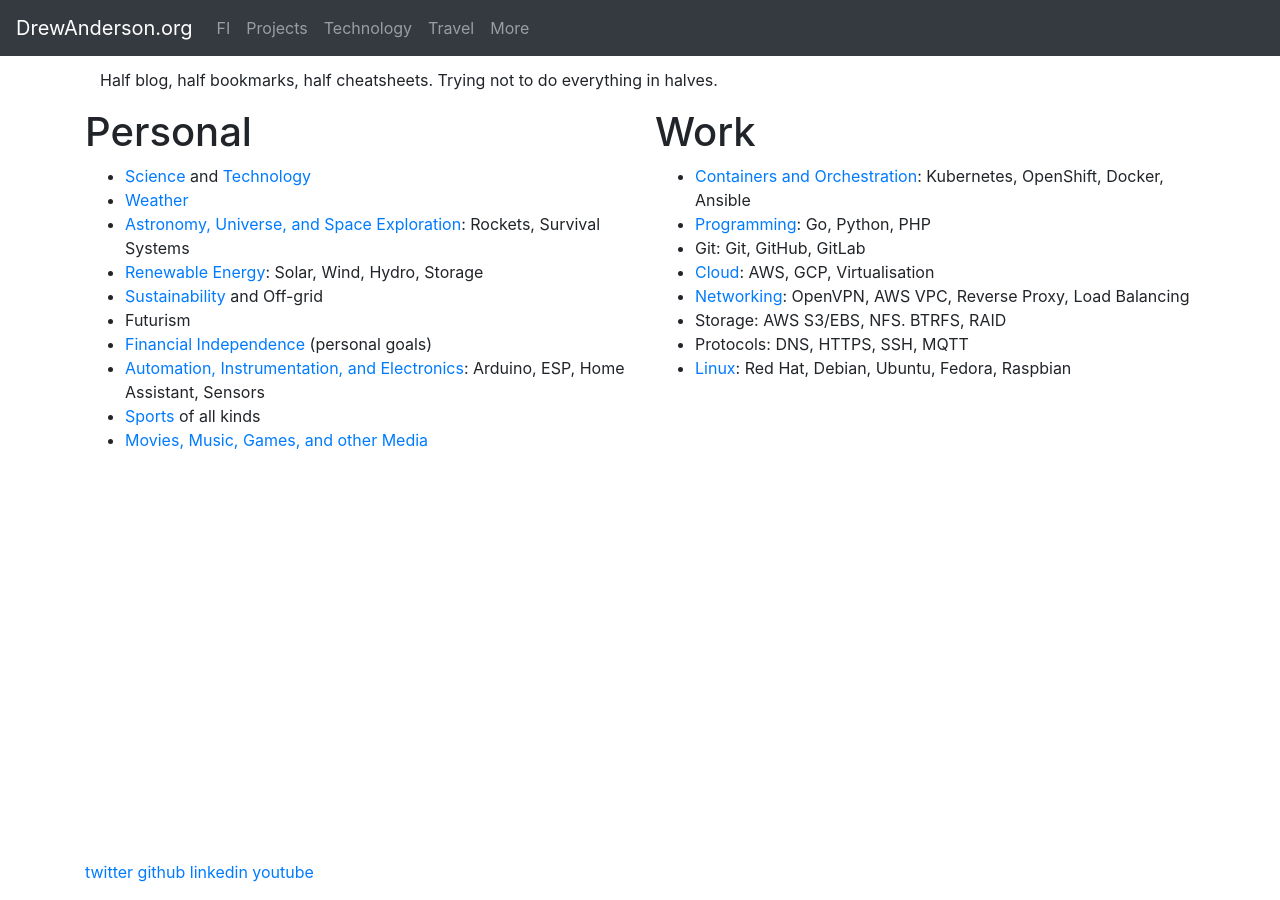
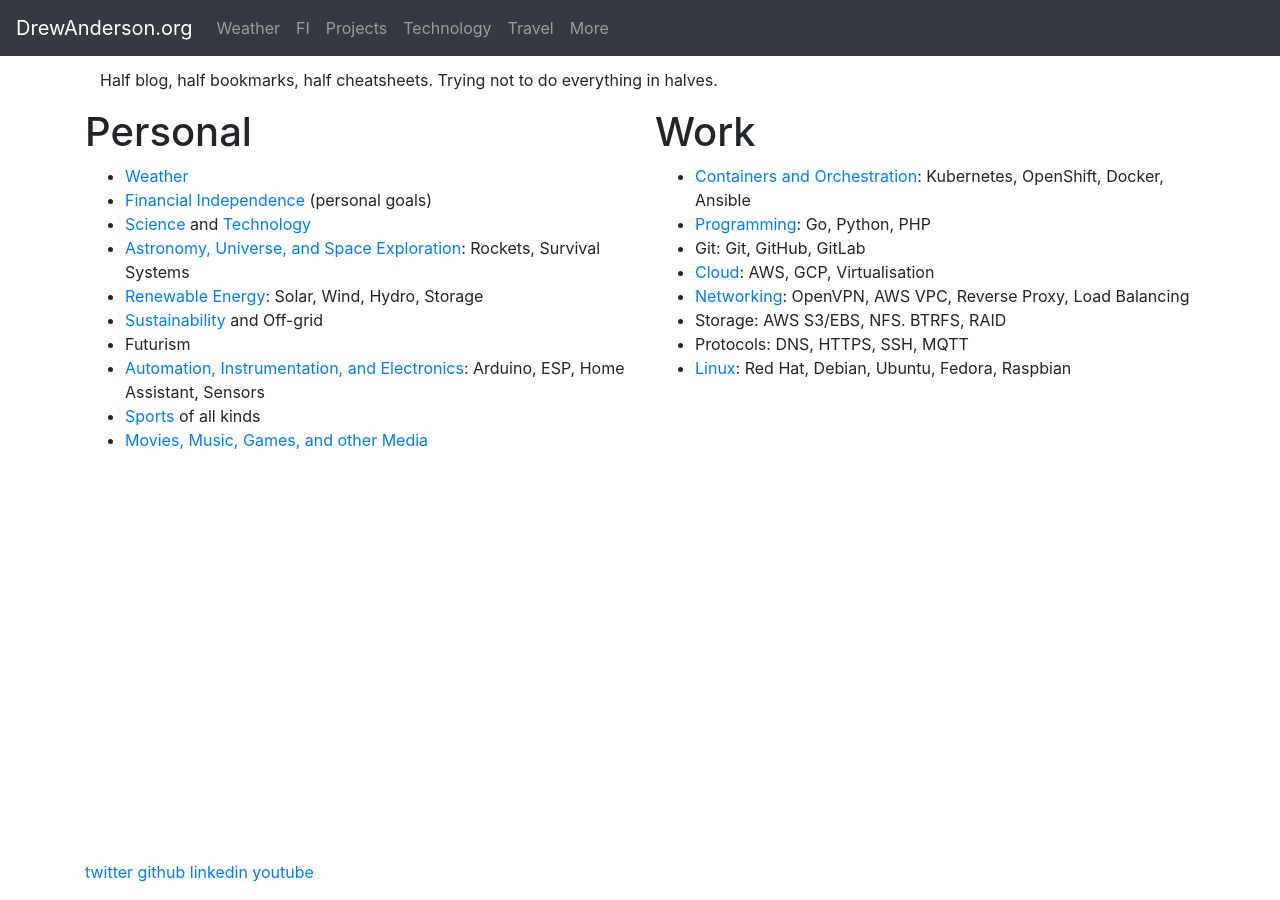
Before and after one commit to drewandersonnz/drewandersonnz.github.io, a Jekyll site: the page built from index.md, in a window 1280 px wide. Built offline with Jekyll 4.4.1, drawn with Linux system fonts in a browser that asks for light colours.

Commit message:
Updated format

```diff
--- a/_layouts/wrapper-fullnav.html
+++ b/_layouts/wrapper-fullnav.html
@@ -2,6 +2,9 @@
 layout: wrapper-bootstrap
 
 navlinks:
+
+- title: Weather
+  uri: /weather
 
 - title: FI
   uri: /fi
--- a/index.md
+++ b/index.md
@@ -9,13 +9,13 @@ quotes:
 <div class="col-sm" markdown="1">
 # Personal
 
+* [Weather](/weather)
+* [Financial Independence](/fi) (personal goals)
 * [Science](/science) and [Technology](/technology)
-* [Weather](/weather)
 * [Astronomy, Universe, and Space Exploration](/space): Rockets, Survival Systems
 * [Renewable Energy](/energy): Solar, Wind, Hydro, Storage
 * [Sustainability](/energy) and Off-grid
 * Futurism
-* [Financial Independence](/fi) (personal goals)
 * [Automation, Instrumentation, and Electronics](/makers): Arduino, ESP, Home Assistant, Sensors
 * [Sports](/sport) of all kinds
 * [Movies, Music, Games, and other Media](/media)
```
Also changed, not shown: _posts/fi/2021-12-04-fire-ladder.md (+2 -0 lines).
